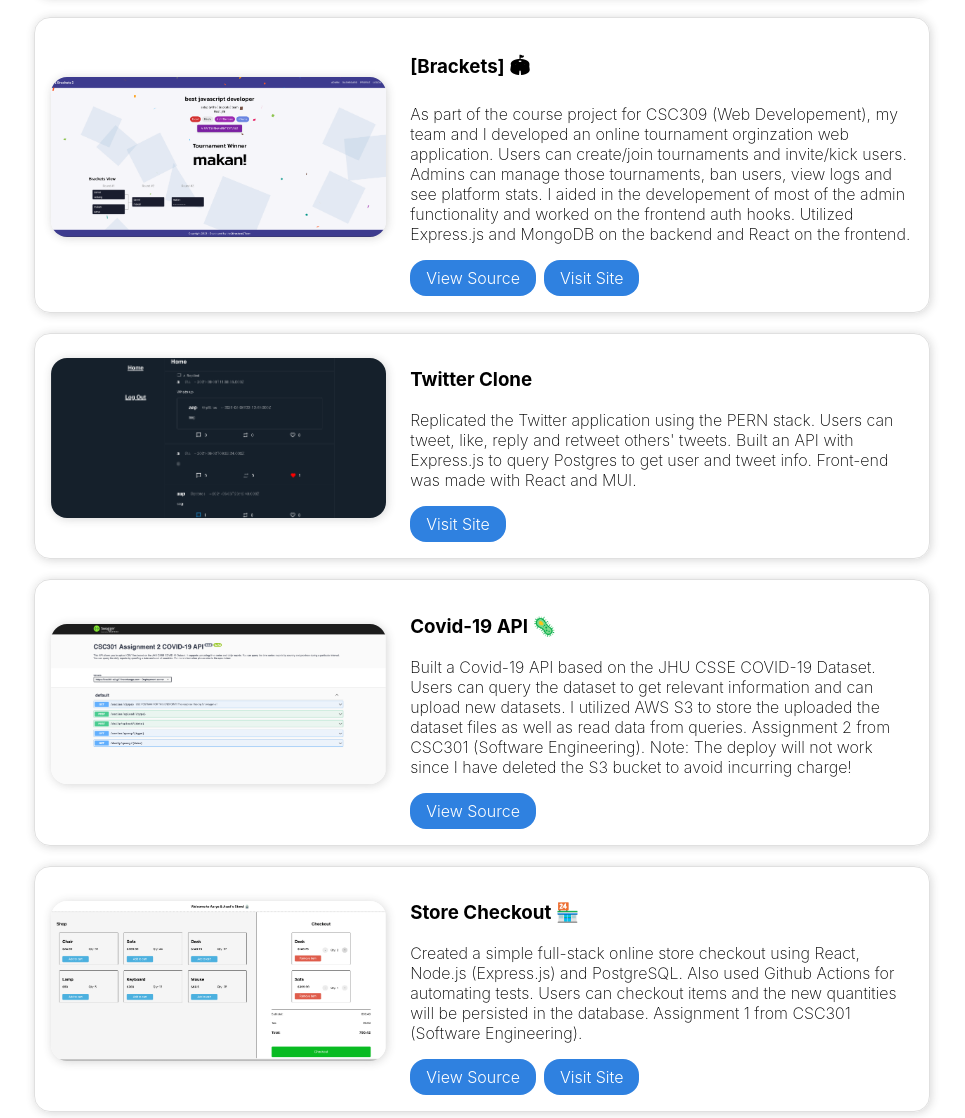
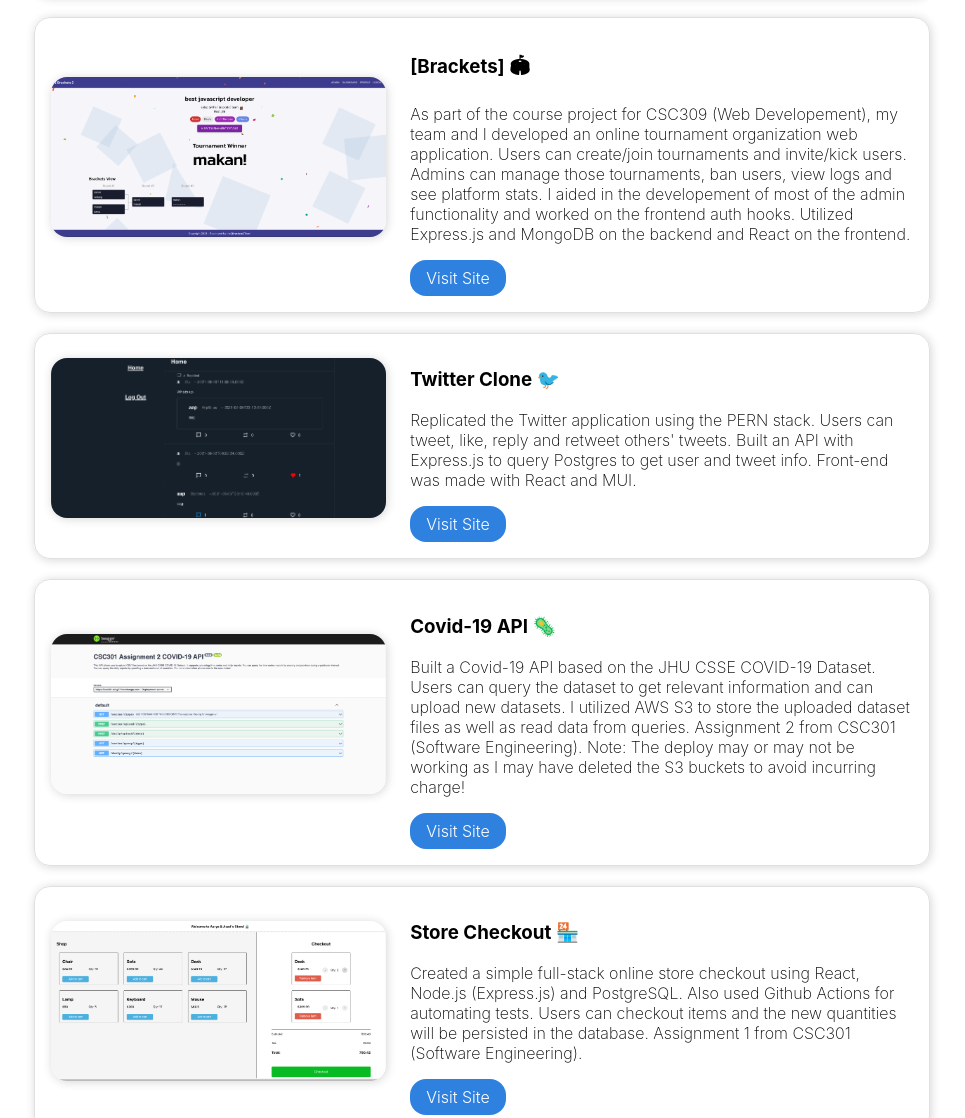
Before and after one commit to Aarya-Patel/personalwebsite-gatsby, a Gatsby site: page / in a window 1280 px wide. Shown: the part 4245-5363 px from the top of the page, without its empty margins (158-1123 px from the left). Built offline with nearby package versions, Linux system fonts and the light colour scheme; Gatsby itself is replaced by a stand-in of ours.

Commit message:
Fixing typos

```diff
--- a/src/components/Projects/index.js
+++ b/src/components/Projects/index.js
@@ -20,7 +20,7 @@
   },
   twitter: {
     imageBase: "twitter",
-    projectName: "Twitter Clone ",
+    projectName: "Twitter Clone 🐦",
     projectInfo:
       "Replicated the Twitter application using the PERN stack. Users can tweet, like, reply and retweet others' tweets. Built an API with Express.js to query Postgres to get user and tweet info. Front-end was made with React and MUI.",
     siteLink: "https://ap06-twitter.herokuapp.com/",
@@ -51,7 +51,7 @@
   },
   synduce: {
     imageBase: "synduce",
-    projectName: "Synduce 💻",
+    projectName: "Synduce Web App 💻",
     projectInfo:
       "Worked alongside a group to create a web application that utilizes the Software Engineering Lab at Uoft's Synduce code completion AI to allow users to easily use their software. I aided in the design and development of submitting jobs to the backend. Utilized AWS Lambdas to facilitate our serverless API endpoints and DynamoDB to save user jobs. Course project for CSC301 (Software Engineering).",
     ghLink:
@@ -63,24 +63,20 @@
     projectName: "Store Checkout 🏪",
     projectInfo:
       "Created a simple full-stack online store checkout using React, Node.js (Express.js) and PostgreSQL. Also used Github Actions for automating tests. Users can checkout items and the new quantities will be persisted in the database. Assignment 1 from CSC301 (Software Engineering).",
-    ghLink:
-      "https://github.com/Aarya-Patel/assignment-1-36-win07xp-aarya-patel",
     siteLink: "https://csc301-a1-g36.herokuapp.com/",
   },
   covidapi: {
     imageBase: "covidapi",
     projectName: "Covid-19 API 🦠",
     projectInfo:
-      "Built a Covid-19 API based on the JHU CSSE COVID-19 Dataset. Users can query the dataset to get relevant information and can upload new datasets. I utilized AWS S3 to store the uploaded the dataset files as well as read data from queries. Assignment 2 from CSC301 (Software Engineering). Note: The deploy will not work since I have deleted the S3 bucket to avoid incurring charge!",
-    ghLink:
-      "https://github.com/Aarya-Patel/assignment-2-37-win07xp-aarya-patel",
+      "Built a Covid-19 API based on the JHU CSSE COVID-19 Dataset. Users can query the dataset to get relevant information and can upload new datasets. I utilized AWS S3 to store the uploaded dataset files as well as read data from queries. Assignment 2 from CSC301 (Software Engineering). Note: The deploy may or may not be working as I may have deleted the S3 buckets to avoid incurring charge!",
+    siteLink: "https://csc301-a2-g37.herokuapp.com",
   },
   brackets: {
     imageBase: "brackets",
     projectName: "[Brackets] 🏟",
     projectInfo:
-      "As part of the course project for CSC309 (Web Developement), my team and I developed an online tournament orginzation web application. Users can create/join tournaments and invite/kick users. Admins can manage those tournaments, ban users, view logs and see platform stats. I aided in the developement of most of the admin functionality and worked on the frontend auth hooks. Utilized Express.js and MongoDB on the backend and React on the frontend.",
-    ghLink: "https://github.com/csc309-fall-2021/team05",
+      "As part of the course project for CSC309 (Web Developement), my team and I developed an online tournament organization web application. Users can create/join tournaments and invite/kick users. Admins can manage those tournaments, ban users, view logs and see platform stats. I aided in the developement of most of the admin functionality and worked on the frontend auth hooks. Utilized Express.js and MongoDB on the backend and React on the frontend.",
     siteLink: "https://csc309-brackets.herokuapp.com/",
   },
 }
@@ -108,18 +104,6 @@
         <div className={styles.item}>
           <ProjectCard {...projectInfo["covid19"]} />
         </div>
-        {/* <div className={styles.item}>
-          <ProjectCard {...projectInfo["rapstrack"]} />
-        </div>
-        <div className={styles.item}>
-          <ProjectCard {...projectInfo["calender"]} />
-        </div>
-        <div className={styles.item}>
-          <ProjectCard {...projectInfo["nasa"]} />
-        </div>
-        <div className={styles.item}>
-          <ProjectCard {...projectInfo["reminder"]} />
-        </div> */}
       </div>
     </section>
   )
```
